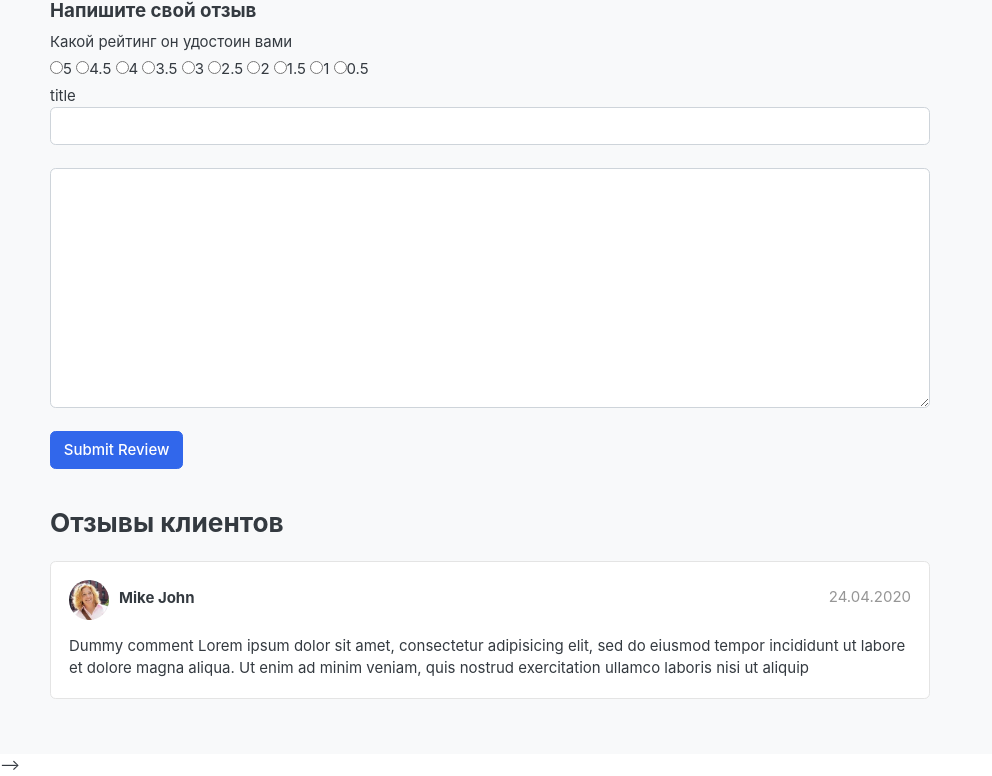
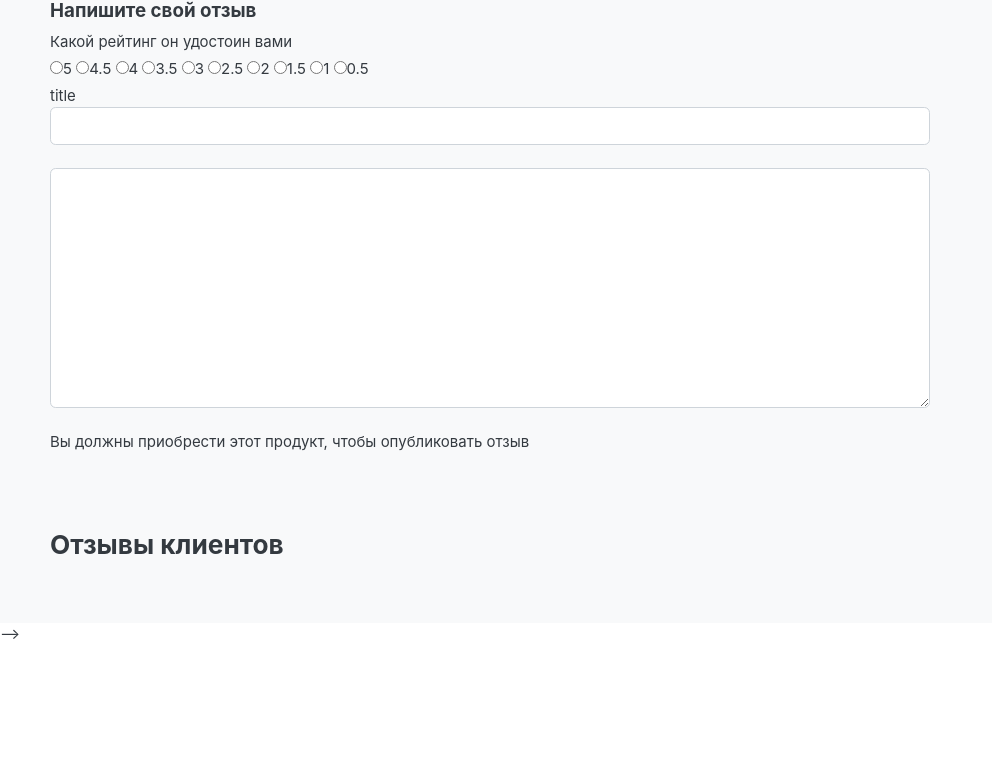
Before and after one commit to allamyradoff/asia_tech-full-stack, a Django app: page /6/5/ in a window 1280 px wide. Shown: the part 684-1460 px from the top of the page, without its empty margins (0-992 px from the left). After the commit the page ends 1323 px from the top, so only its background shows below. Run offline with Django 4.2, Linux system fonts and the light colour scheme; a user stored in the database is signed in; data comes from the database, SQL or seed files in the repository; both versions use the stored data as it was after the commit; tables that the repository leaves empty hold one stand-in row (values such as "Sample post"); some libraries are stand-ins or nearby versions; some web fonts are replaced.

Commit message:
review and ratind added

```diff
--- a/carts/views.py
+++ b/carts/views.py
@@ -77,7 +77,7 @@
             total += (cart_item.product.price * cart_item.quantity)
             quantity += cart_item.quantity
 
-    except ObjectNotExist:
+    except ObjectDoesNotExist:
         pass
 
     context = {
--- a/product/forms.py
+++ b/product/forms.py
@@ -5,4 +5,4 @@
 class ReviewForm(forms.ModelForm):
     class Meta:
         model = ReviewRating
-        fields = ['subject', 'review', 'rating']
+        fields = ['subject', 'rating', 'review' ]
--- a/product/views.py
+++ b/product/views.py
@@ -5,6 +5,7 @@
 from django.http import HttpResponse
 from .forms import ReviewForm
 from django.contrib import messages
+from orders.models import OrderProduct
 
 
 def home(request):
@@ -52,8 +53,15 @@
 def product_detail(request, category_id, id):
     product = Product.objects.get(id=id)
 
+    orderproduct = OrderProduct.objects.filter(user=request.user, product_id=product.id).exists()
+
+    reviews = ReviewRating.objects.filter(product_id=product.id, status=True)
+
     context = {
-        'product': product
+        'product': product,
+        'orderproduct':orderproduct,
+        'reviews': reviews
+
     }
 
     return render(request, 'product_detail.html', context)
@@ -81,21 +89,20 @@
 
 
 def submit_review(request, product_id):
-    # url = request.META.get('HTTP_REFERER')
+    url = request.META.get('HTTP_REFERER')
     if request.method == "POST":
         try:
             review = ReviewRating.objects.get(user__id=request.user.id, product__id=product_id)
             form = ReviewForm(request.POST, instance=review)
             form.save()
             messages.success(request, "Спасиба за отзыв, Ваш отзый обнавлен")
-            return redirect('store')
+            return redirect(url)
 
 
         except ReviewRating.DoesNotExist:
             form = ReviewForm(request.POST)
-            if form.is_valid:
+            if form.is_valid():
                 data= ReviewRating()
-                print(data)
                 data.subject = form.cleaned_data['subject']
                 data.rating = form.cleaned_data['rating']
                 data.review = form.cleaned_data['review']
@@ -105,4 +112,4 @@
                 data.save()
 
                 messages.success(request, 'Спасиба за ваш отзый')
-                return redirect('store')
+                return redirect(url)
--- a/templates/product_detail.html
+++ b/templates/product_detail.html
@@ -76,7 +76,7 @@
             <div class="col-md-9">
 
 
-                <form action="{% url 'submit_review' product.id %}">
+                <form action="{% url 'submit_review' product.id %}" method="POST">
                     {% csrf_token %}
 
                     <h5>Напишите свой отзыв</h5>
@@ -99,10 +99,14 @@
                         <br>
                         <textarea name="review" class="form-control" rows="10"></textarea>
                         <br>
-                        {%if user.is_authenticated %}
-                        <input type="submit" value="Submit Review" class="btn btn-primary">
+                        {% if user.is_authenticated %}
+                            {% if orderproduct %}
+                                <input type="submit" value="Submit Review" class="btn btn-primary">
+                            {% else %}
+                                <p> Bы должны приобрести этот продукт, чтобы опубликовать отзыв</p>
+                            {% endif %}
                         {% else %}
-                        <p>Пожадоста авторизуйтесь</p>
+                        <p>Пожаlоста авторизуйтесь</p>
                         {% endif %}
                         <br>
                     </div>
@@ -114,23 +118,24 @@
                         Отзывы клиентов </h3>
 
                 </header>
+                {% for i in reviews %}
                 <article class="box mb-3">
                     <div class="icontext w-100">
                         <img src="{% static './images/avatars/avatar1.jpg' %}" class="img-xs icon rounded-circle">
                         <div class="text">
-                            <span class="date text-muted float-md-right">24.04.2020 </span>
-                            <h6 class="mb-1">Mike John </h6>
+                            <span class="date text-muted float-md-right">{{i.updated_at}} </span>
+                            <h6 class="mb-1">{{i.user.first_name}}</h6>
 
                         </div>
                     </div> <!-- icontext.// -->
                     <div class="mt-3">
+                        <h6>{{i.subject}}</h6>
                         <p>
-                            Dummy comment Lorem ipsum dolor sit amet, consectetur adipisicing elit, sed do eiusmod
-                            tempor incididunt ut labore et dolore magna aliqua. Ut enim ad minim veniam,
-                            quis nostrud exercitation ullamco laboris nisi ut aliquip
+                            {{i.review}}
                         </p>
                     </div>
                 </article>
+                {% endfor %}
 
 
 
```
Also changed, not shown: db.sqlite3.
